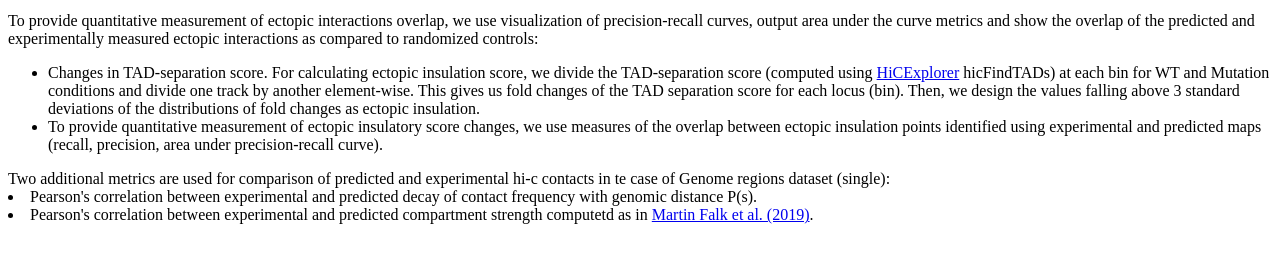
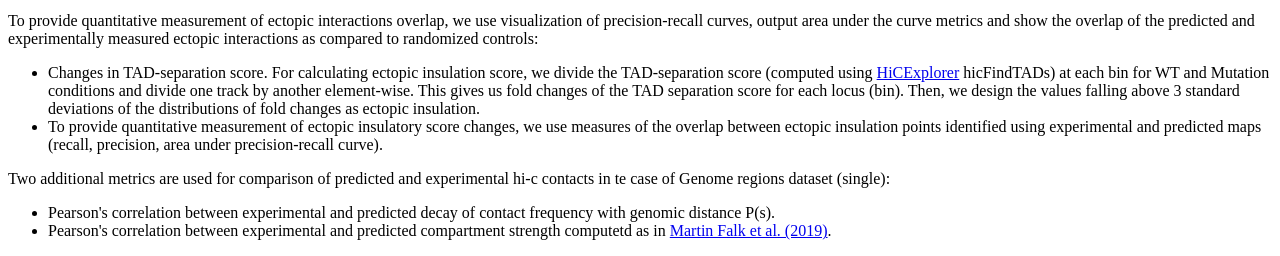
Before and after one commit to genomech/3DGenBench, a PHP site: page /tutorial.php in a window 1280 px wide. Shown: the part 2535-2791 px from the top of the page. Before the commit the page ends 2759 px from the top, so only its background shows below. Run offline with PHP 8.4, Linux system fonts and the light colour scheme.

Commit message:
Change tutorial and add db to .gitignore

```diff
--- a/tutorial.php
+++ b/tutorial.php
@@ -119,7 +119,7 @@ You can use <button disabled>Add test unit</button> button to load example of pr
 Alternatively, example samples can be loaded as shown in the figure below.
 </p>
 
-<figure><img src="/wp-content/uploads/2021/12/example_input-1024x349.png" alt="" class="wp-image-326"></figure>
+<figure><img src="/wp-content/uploads/2022/02/image.png" alt="" class="wp-image-326"></figure>
 
 <p style="color: black;">
 The page allows you to submit predictions for several samples using the <button disabled>Add unit</button> button.
@@ -170,6 +170,10 @@ This gives us fold changes of the TAD separation score for each locus (bin).
 Then, we design the values falling above 3 standard deviations of the distributions of fold changes as ectopic insulation.</li>
 <li>To provide quantitative measurement of ectopic insulatory score changes, we use measures of the overlap between ectopic insulation points identified using experimental and predicted maps (recall, precision, area under precision-recall curve).</li>
 </ul>
-Two additional metrics are used for comparison of predicted and experimental hi-c contacts in te case of Genome regions dataset (single):
+
+<p style="color: black;">Two additional metrics are used for comparison of predicted and experimental hi-c contacts in te case of Genome regions dataset (single):</p>
+
+<ul style="color: black;">
 <li>Pearson's correlation between experimental and predicted decay of contact frequency with genomic distance P(s).</li>
-<li>Pearson's correlation between experimental and predicted compartment strength computetd as in <a href="https://doi.org/10.1038/s41586-019-1275-3">Martin Falk et al. (2019)</a>.
+<li>Pearson's correlation between experimental and predicted compartment strength computetd as in <a href="https://doi.org/10.1038/s41586-019-1275-3">Martin Falk et al. (2019)</a>.</li>
+</ul>
```
Also changed, not shown: 1 other file.
